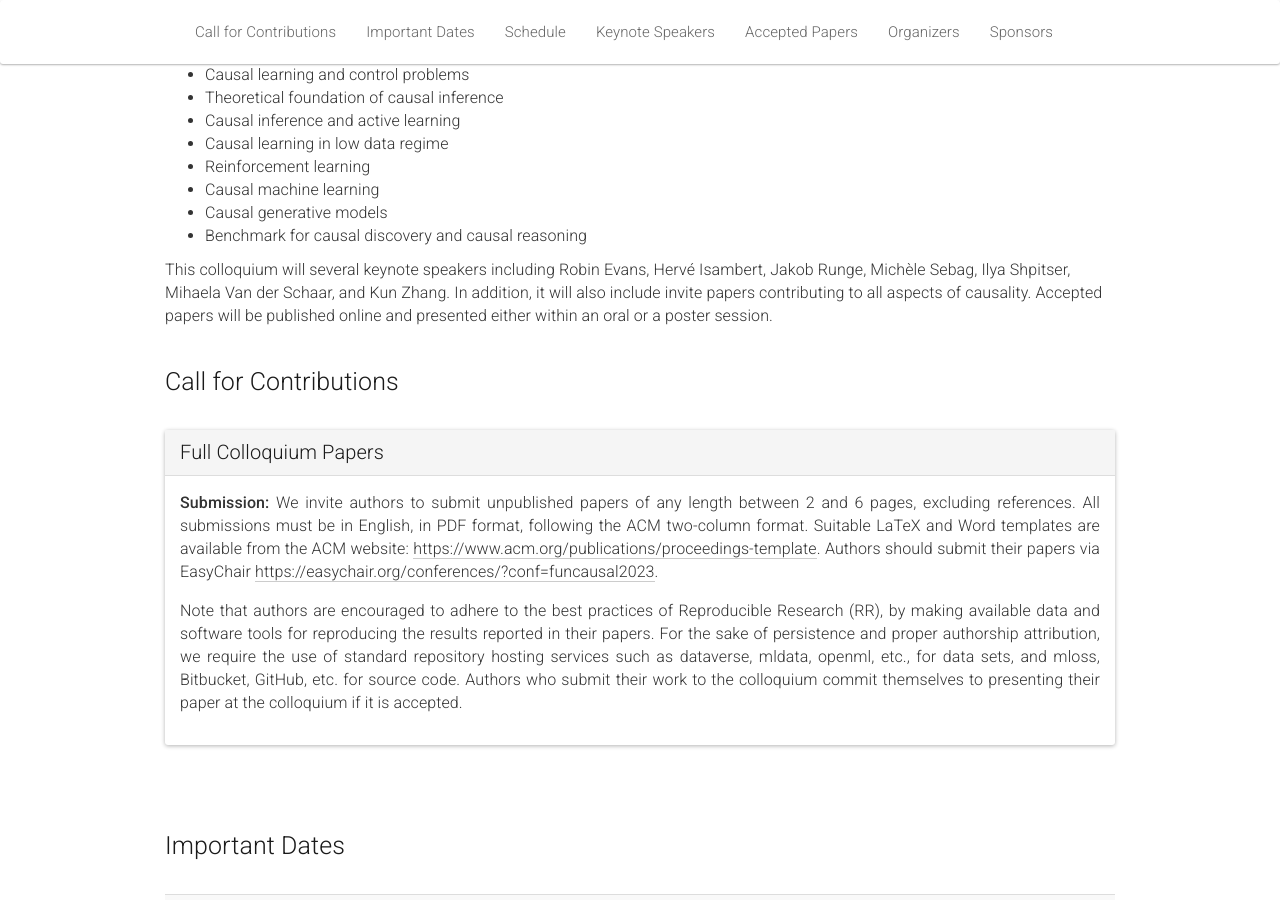
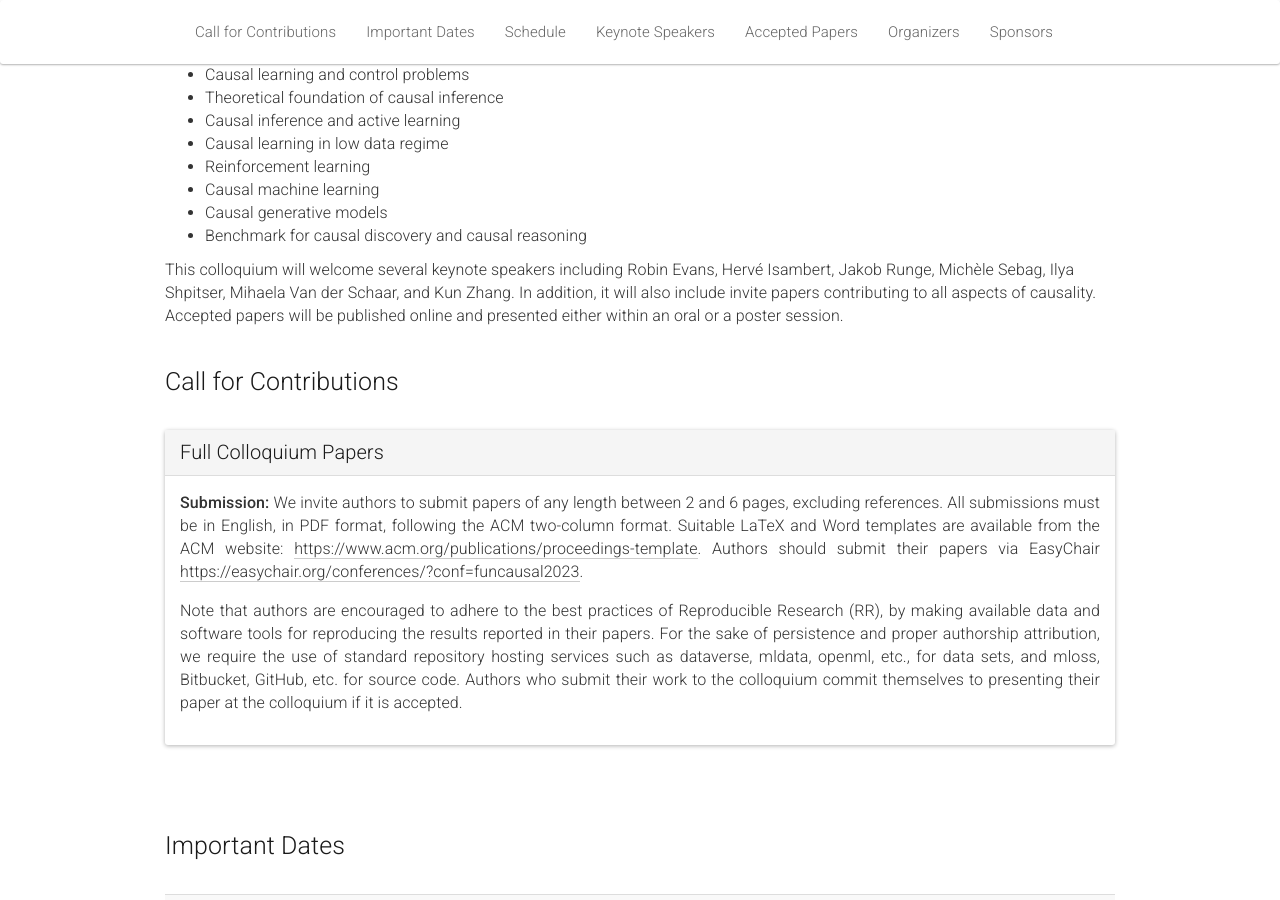
Before and after one commit to quarter-on-causality/quarter-on-causality.github.io, a Jekyll site: the page built from _pages/home_challenges.md, in a window 1280 px wide and 900 px high, scrolled down 1161 px. Built offline with Jekyll 4.4.1, drawn with Linux system fonts in a browser that asks for light colours; nearby versions of some CDN libraries.

Commit message:
Update home_challenges.md

```diff
--- a/_pages/home_challenges.md
+++ b/_pages/home_challenges.md
@@ -52,7 +52,7 @@ acknowledgements: ""
       <li>Benchmark for causal discovery and causal reasoning</li>
     </ul>
 
-This colloquium will several keynote speakers including Robin Evans, Hervé Isambert, Jakob Runge, Michèle Sebag, Ilya Shpitser, Mihaela Van der Schaar, and Kun Zhang. In addition, it will also include invite papers contributing to all aspects of causality. Accepted papers will be published online and presented either within an oral or a poster session.
+This colloquium will welcome several keynote speakers including Robin Evans, Hervé Isambert, Jakob Runge, Michèle Sebag, Ilya Shpitser, Mihaela Van der Schaar, and Kun Zhang. In addition, it will also include invite papers contributing to all aspects of causality. Accepted papers will be published online and presented either within an oral or a poster session.
   </div>
 </div>
 <br/>
@@ -68,7 +68,7 @@ This colloquium will several keynote speakers including Robin Evans, Hervé Isam
       <div id="call-papers" class="panel-collapse collapse in" data-parent="#cfp">
         <div class="panel-body">
           <p>
-	    <span style="font-weight:500;">Submission:</span> We invite authors to submit unpublished papers of any length between 2 and 6 pages, excluding references. All submissions must be in English, in PDF format, following the ACM two-column format. Suitable LaTeX and Word templates are available from the ACM website: <a href="https://www.acm.org/publications/proceedings-template" target="_blank">https://www.acm.org/publications/proceedings-template</a>.
+	    <span style="font-weight:500;">Submission:</span> We invite authors to submit papers of any length between 2 and 6 pages, excluding references. All submissions must be in English, in PDF format, following the ACM two-column format. Suitable LaTeX and Word templates are available from the ACM website: <a href="https://www.acm.org/publications/proceedings-template" target="_blank">https://www.acm.org/publications/proceedings-template</a>.
 
       Authors should submit their papers via EasyChair <a href="https://easychair.org/conferences/?conf=funcausal2023" target="_blank">https://easychair.org/conferences/?conf=funcausal2023</a>.</p>
       <p>
```
